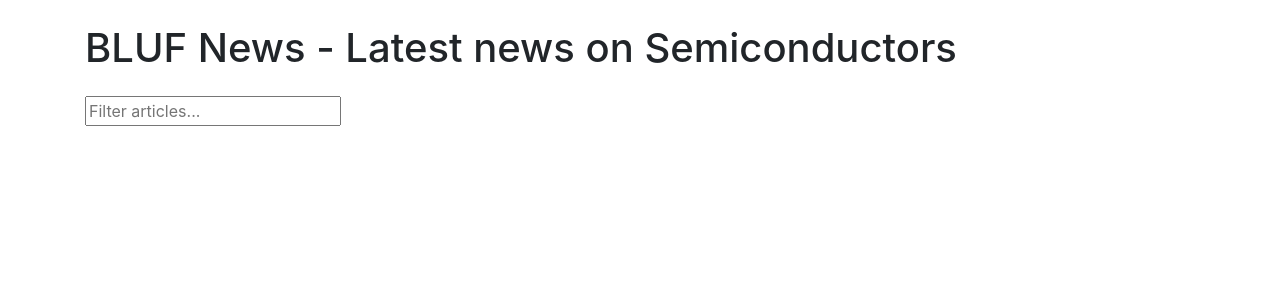
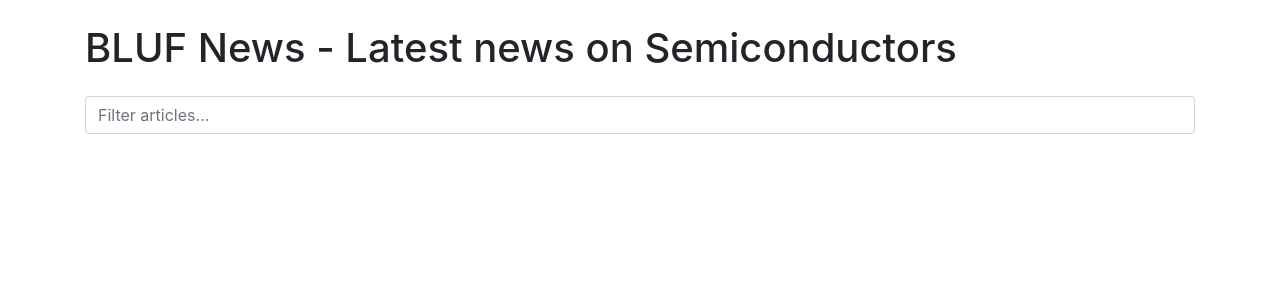
Before and after one commit to lmarte17/news-agg, a FastAPI app: page / in a window 1280 px wide. Shown: the top 300 px of the page. Run offline with FastAPI, Linux system fonts and the light colour scheme; data that the repository does not hold is empty; some libraries are stand-ins or nearby versions.

Commit message:
Updated some functionality

```diff
--- a/app/templates/index.html
+++ b/app/templates/index.html
@@ -12,9 +12,8 @@
 
             for (let i = 0; i < articles.length; i++) {
                 const title = articles[i].getElementsByTagName("a")[0].textContent.toLowerCase();
-                const summary = articles[i].getElementsByTagName("p")[0].textContent.toLowerCase();
 
-                if (title.includes(filter) || summary.includes(filter)) {
+                if title.includes(filter) {
                     articles[i].style.display = "";
                 } else {
                     articles[i].style.display = "none";
@@ -27,7 +26,7 @@
     <div class="container">
         <h1 class="my-4">BLUF News - Latest news on Semiconductors</h1>
         <div class="form-group">
-            <input type="text" id="filter" onkeyup="filterArticles()" placeholder="Filter articles...">
+            <input type="text" id="filter" class="form-control" onkeyup="filterArticles()" placeholder="Filter articles...">
         </div>
         <ul id="articles" class="list-group">
             {% for article in articles %}
```
